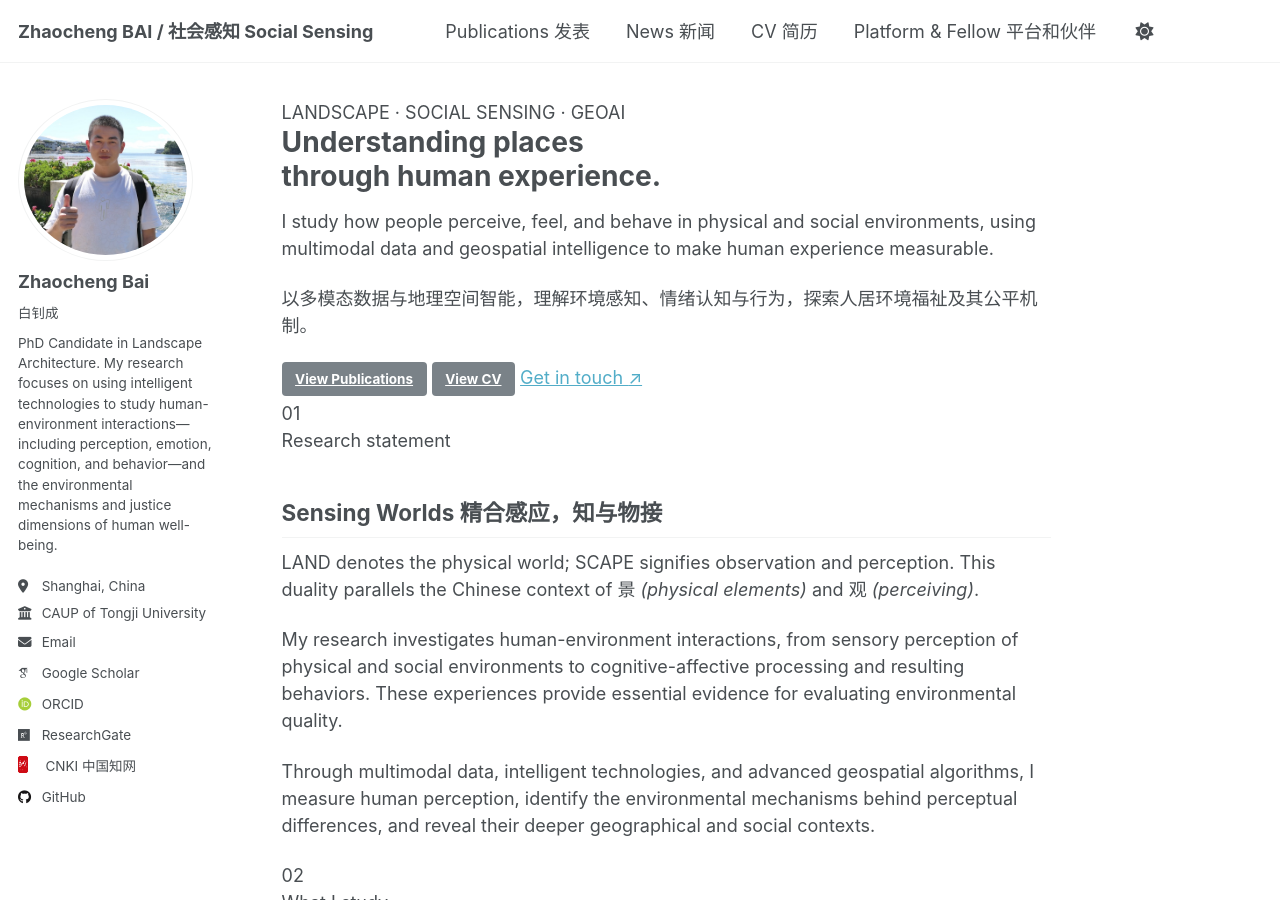
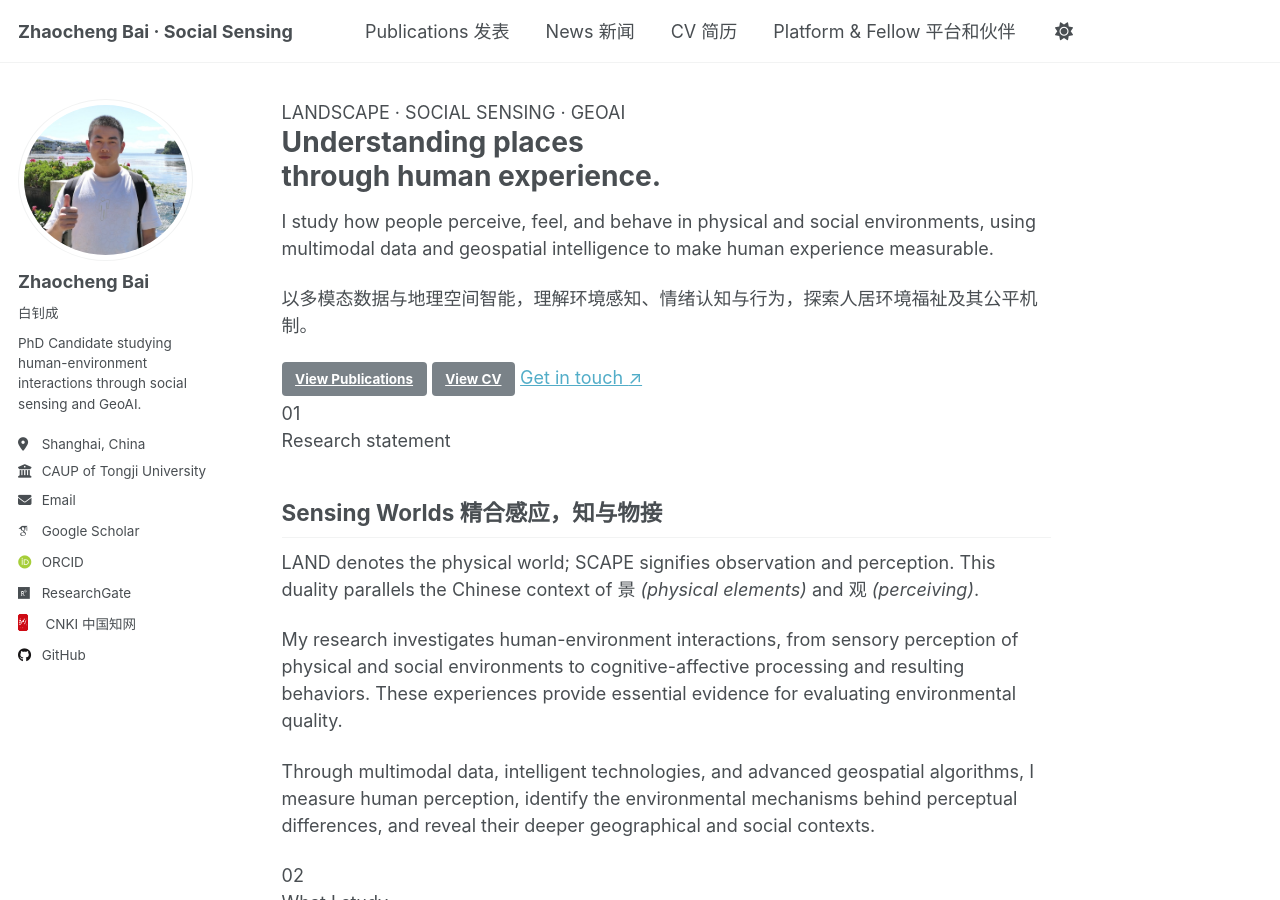
Before and after one commit to arsbai/arsbai.github.io, a Jekyll site: the page built from _pages/about.md, in a window 1280 px wide and 900 px high. Built offline with Jekyll 4.4.1, drawn with Linux system fonts in a browser that asks for light colours; some web fonts are replaced; a script that is not in the unit is left out.

Commit message:
Update _config.yml

```diff
--- a/_config.yml
+++ b/_config.yml
@@ -9,10 +9,10 @@
 # Basic Site Settings
 locale: "en-US"
 site_theme: "default" # Currently available options are "default", "air"
-title: "Zhaocheng BAI / 社会感知 Social Sensing"
+title: "Zhaocheng Bai · Social Sensing"
 title_separator: "-"
 name: &name "Zhaocheng Bai (白钊成)"
-description: &description "My research focuses on..."
+description: &description "Researching human-environment interactions through social sensing, multimodal data, and geospatial artificial intelligence."
 url: "https://arsbai.github.io"
 baseurl: "" # the subpath of your site, e.g. "/blog"
 repository: "arsbai/arsbai.github.io"
@@ -25,11 +25,12 @@ author:
   avatar: "profile2.png"
   name: "Zhaocheng Bai"
   pronouns: "白钊成"
-  bio: "PhD Candidate in Landscape Architecture. My research focuses on using intelligent technologies to study human-environment interactions—including perception, emotion, cognition, and behavior—and the environmental mechanisms and justice dimensions of human well-being."
+  bio: "PhD Candidate studying human-environment interactions through social sensing and GeoAI."
   location: "Shanghai, China"
   employer: "CAUP of Tongji University"
   uri: # URL
-  email: "arsbai@alumni.tongji.edu.cn / socialsencing@126.com"
+  email: "arsbai@alumni.tongji.edu.cn"
+  email_secondary: "socialsencing@126.com"
 
   # Academic websites
   academia: # URL
@@ -37,7 +38,7 @@ author:
   googlescholar: "https://scholar.google.com/citations?user=Mut28cMAAAAJ&hl=en&oi=ao"
   inspire-hep: # URL
   impactstory: # URL
-  orcid: "https://orcid.org/my-orcid?orcid=0000-0002-9072-7785"
+  orcid: "https://orcid.org/0000-0002-9072-7785"
   semantic: # URL
   pubmed: # URL
   researchgate: "https://www.researchgate.net/profile/Zhaocheng-Bai"
```
